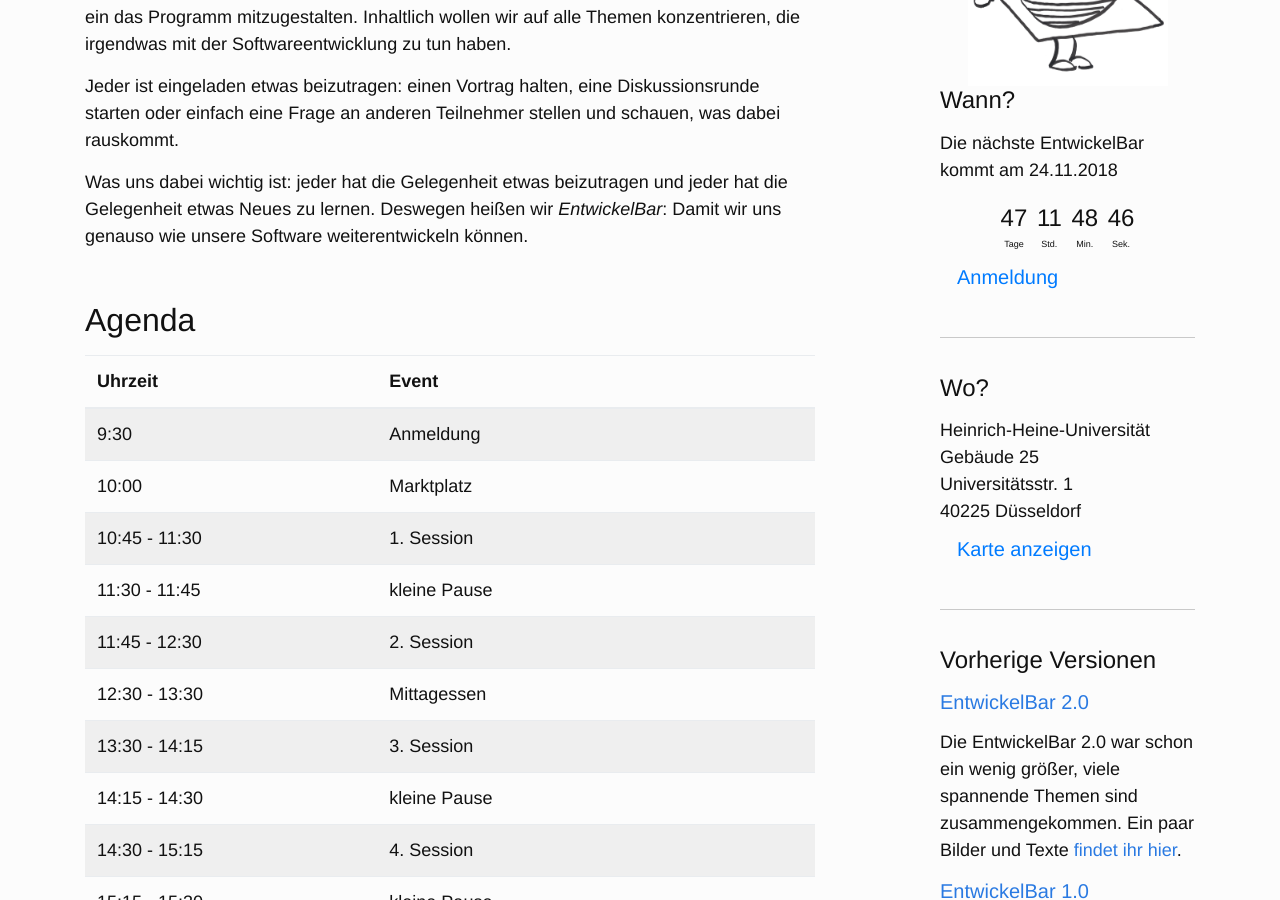
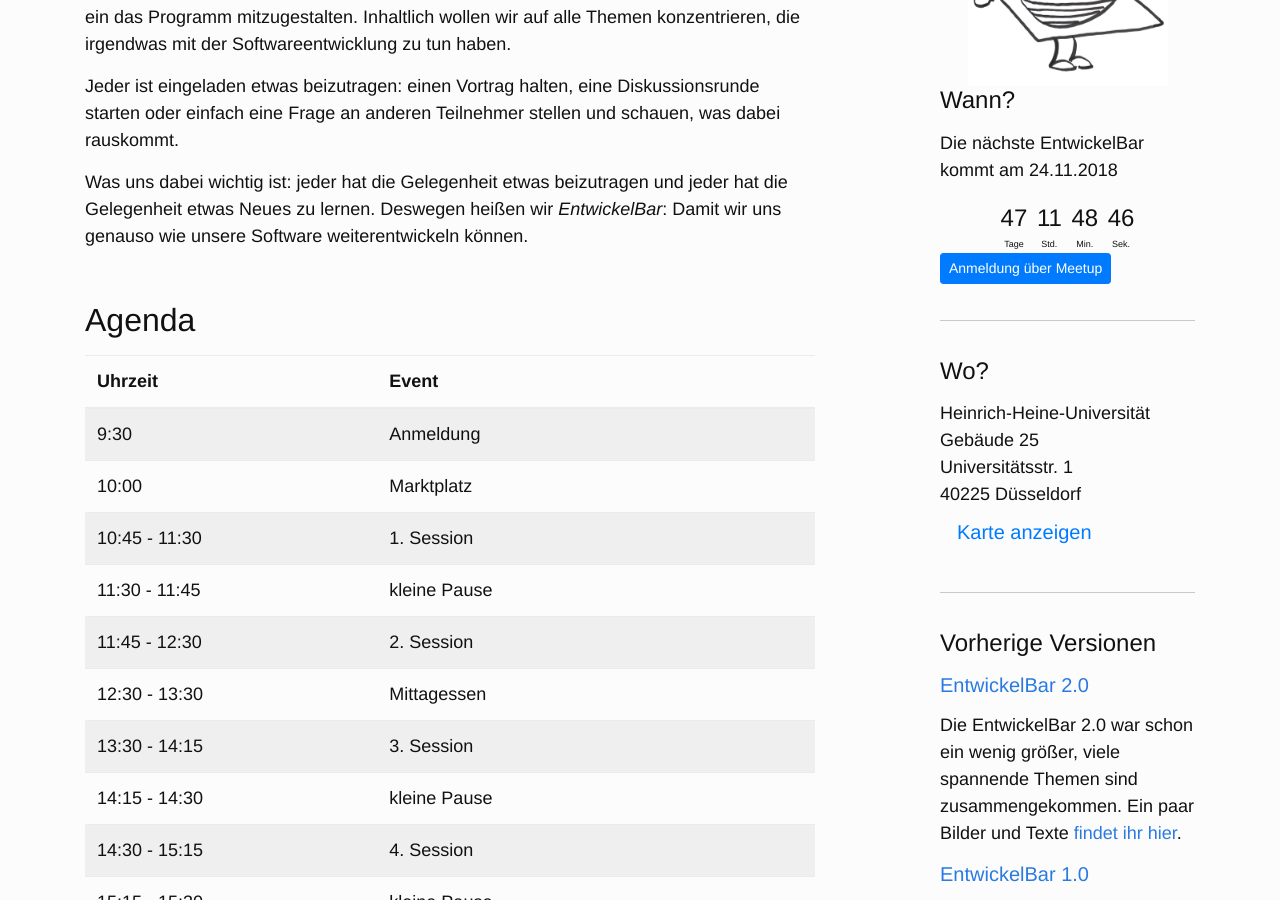
Before and after one commit to EntwickelBar/entwickelbar.github.io, a Jekyll site: the page built from index.html, in a window 1280 px wide and 900 px high, scrolled down 724 px. Built offline with Jekyll 4.4.1, drawn with Linux system fonts in a browser that asks for light colours.

Commit message:
Update sidebar.html

```diff
--- a/_includes/sidebar.html
+++ b/_includes/sidebar.html
@@ -22,8 +22,9 @@
     </tr>
 </table>
 
-
-<a class="btn btn-lg btn-link" href="https://www.meetup.com/de-DE/rheinJUG/events/255300471/">Anmeldung</a>
+    <a href="https://www.meetup.com/de-DE/rheinJUG/events/255300471/" class="btn btn-primary btn-sm" style="white-space:normal !important">
+      Anmeldung über Meetup
+    </a>
 
 <hr>
 
```
